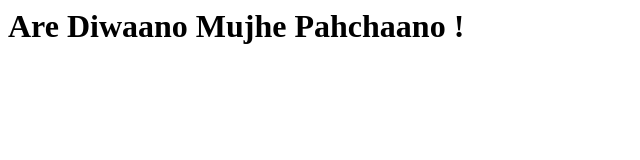
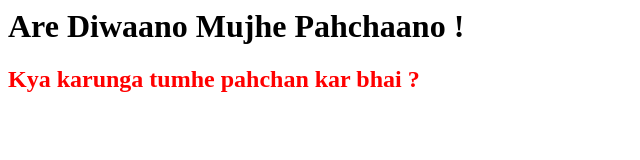
Before and after one commit to Rajnish-yadav-ji/Practice, a plain HTML site: page index.html in a window 1280 px wide. Shown: the whole page, without its empty margins (0-640 px from the left). Drawn offline with Linux system fonts and the light colour scheme.

Commit message:
ho gya bhai ji

```diff
--- a/index.html
+++ b/index.html
@@ -4,6 +4,7 @@
 	</head>
 	<body>
 		<h1>Are Diwaano Mujhe Pahchaano ! </h1>
+		<h2 style="color:red;"> Kya karunga tumhe pahchan kar bhai ? </h2>
 	</body>
 
 </html>
```
